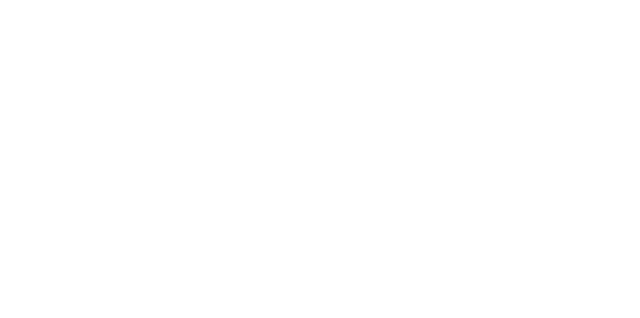
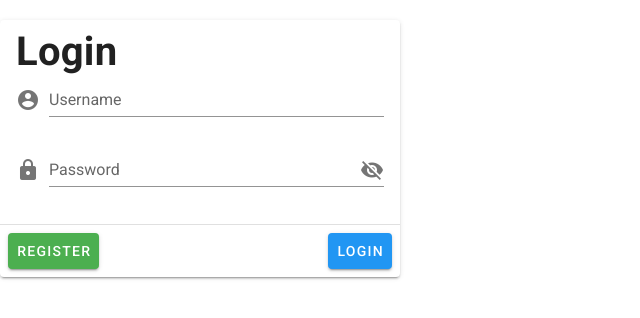
Before and after one commit to takuyaKIKUCHI99/vuefify-dashboard, a Vue app: page / in a window 1280 px wide. Shown: the top 318 px of the page, without its empty margins (0-640 px from the left). Built offline with nearby package versions, Linux system fonts and the light colour scheme.

Commit message:
Login component

```diff
--- a/src/App.vue
+++ b/src/App.vue
@@ -1,14 +1,40 @@
 <template>
   <v-app>
+    <v-card width="400px" class="mt-5 mx-a">
+      <v-card-title class="pb-0">
+        <h1>Login</h1>
+      </v-card-title>
+      <v-card-text>
+        <v-form>
+          <v-text-field
+            label="Username"
+            prepend-icon="mdi-account-circle"
+          />
+          <v-text-field
+            :type="showPassword ? 'text' : 'password'"
+            label="Password"
+            prepend-icon="mdi-lock"
+            :append-icon="showPassword ? 'mdi-eye' : 'mdi-eye-off'"
+            @click:append="showPassword = !showPassword"
+          />
+        </v-form>
+      </v-card-text>
+      <v-divider />
+      <v-card-actions>
+        <v-btn color="success">Register</v-btn>
+        <v-spacer />
+        <v-btn color="info">Login</v-btn>
+      </v-card-actions>
+    </v-card>
   </v-app>
 </template>
 
 <script>
 export default {
-  name: 'App',
+  name: "App",
 
   data: () => ({
-    //
+    showPassword: false,
   }),
 };
 </script>
```
